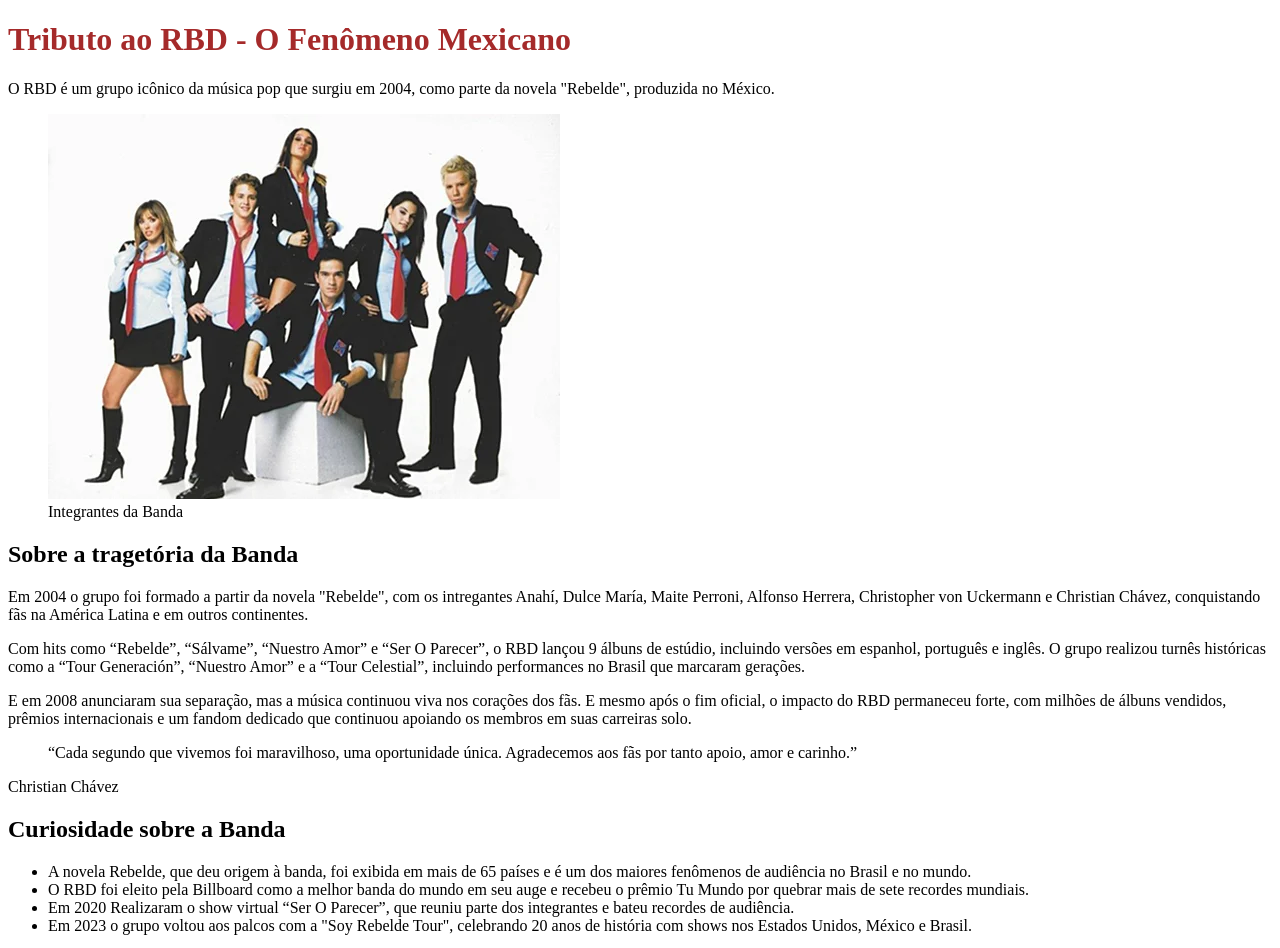
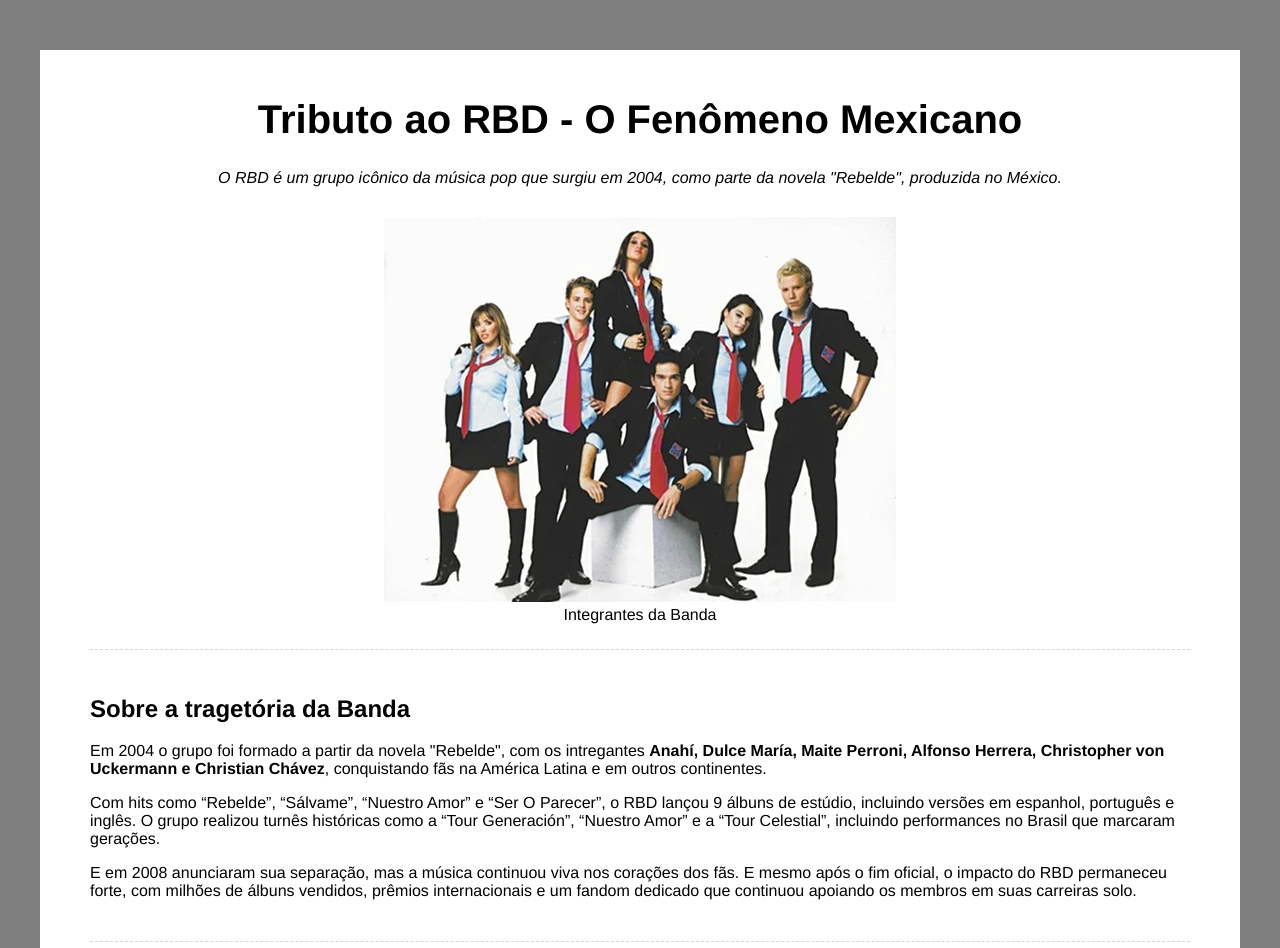
Before and after one commit to Brendaramos116/projeto1-htlmecss-udemy, a plain HTML site: page index.html in a window 1280 px wide. Shown: the top 948 px of the page. Drawn offline with Linux system fonts and the light colour scheme.

Commit message:
Estilizando com CSS

```diff
--- a/index.html
+++ b/index.html
@@ -90,6 +90,9 @@
             <h2>Mais Informações:</h2>
             <p>Você pode saber mais sobre a banda <a href="https://pt.wikipedia.org/wiki/RBD">clicando aqui.</a></p>
         </div>
+        <footer>
+            <p>&copy; Desenvolvido por Brenda Ramos</p>
+        </footer>
     </div>
 </body>
 </html>
--- a/style.css
+++ b/style.css
@@ -1,3 +1,81 @@
-h1{
-    color:brown;
+html{
+    font-family: helvetica;
+    background: #7e7e7e;
 }
+
+.container{
+    max-width: 1100px;
+    background-color: #fff;
+    position: relative;
+    margin: 50px auto;
+    padding: 20px 50px;
+}
+
+.bold{
+    font-weight: bold;
+}
+
+.header{
+    text-align: center;
+}
+
+.title1{
+    font-size: 40px;
+}
+
+.title2{
+    font-style: italic;
+}
+
+.image{
+    text-align: center;
+    margin-top: 30px;
+}
+
+.biografia{
+    padding: 25px 0;
+    margin: 25px 0;
+    border-top: 1px dashed #d6d6d6;
+    border-bottom: 1px dashed #d6d6d6;
+}
+
+.citacao, .citacao2{
+    background-color: #d6d6d6;
+    font-size: 20px;
+    padding: 10px;
+}
+
+.citacao, .citacao2 p{
+    font-style: italic;
+}
+
+.curiosidade{
+    padding: 25px 0;
+    margin: 25px 0;
+    border-top: 1px dashed #d6d6d6;
+    border-bottom: 1px dashed #d6d6d6;
+}
+
+.image2 figure img{
+    align-items: center;
+    width: 1000px;
+    margin-top: 30px;
+}
+
+.image2 figure figcaption{
+    text-align: center;
+    font-size: 15px;
+}
+
+.info{
+    padding: 25px 0;
+    margin: 25px 0;
+    border-top: 1px dashed #d6d6d6;
+    border-bottom: 1px dashed #d6d6d6;
+}
+
+footer{
+    font-size: 10px;
+    font-style: italic;
+    text-align: center;
+}
```
